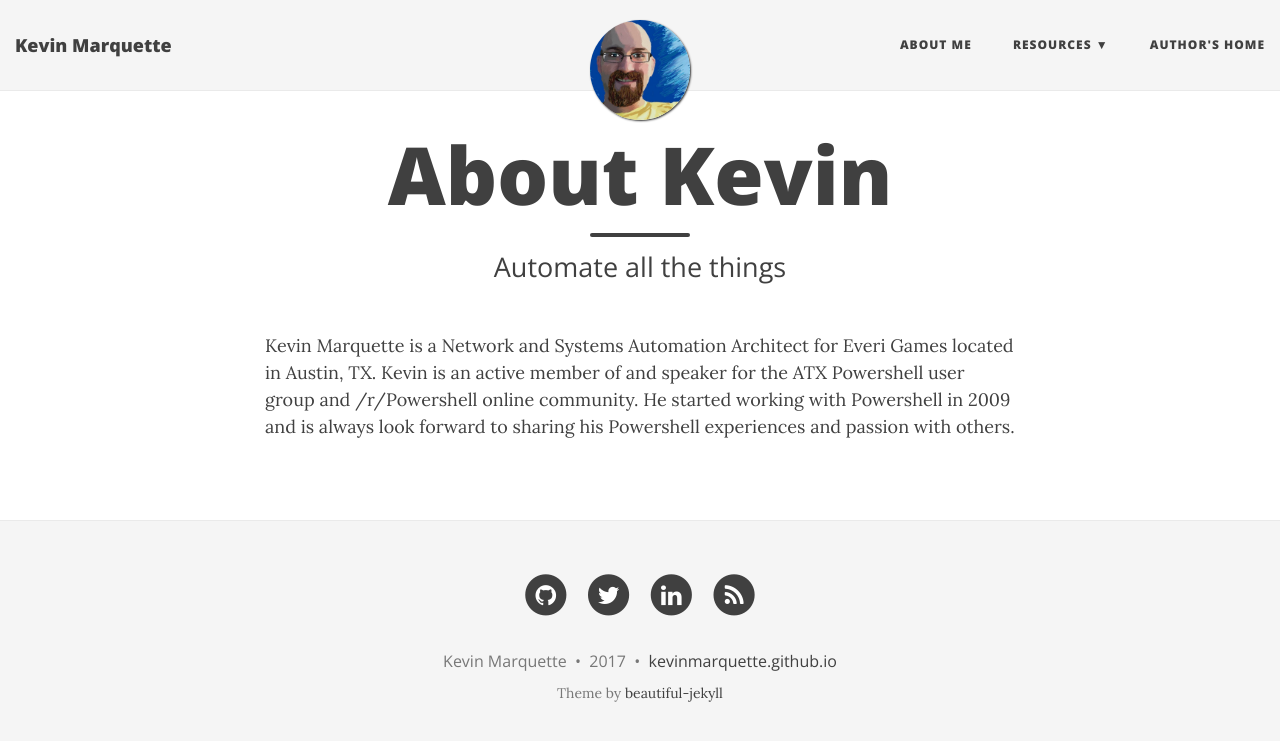
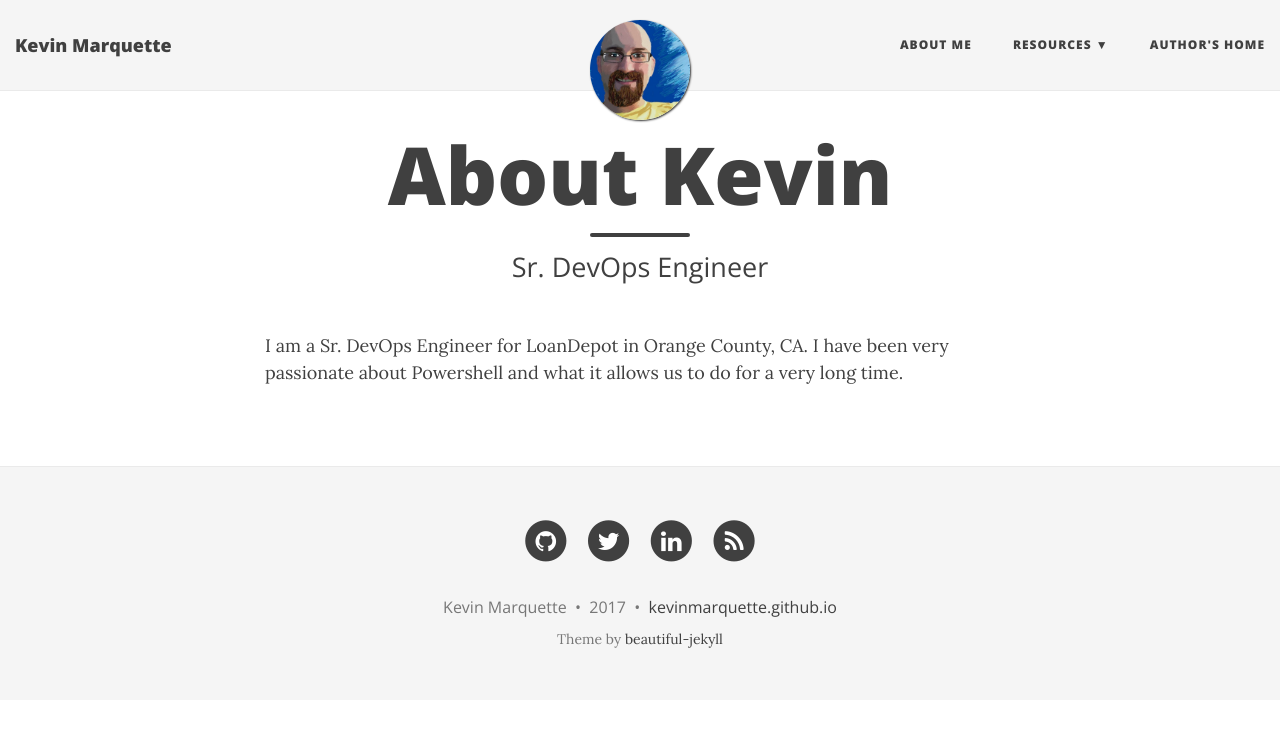
Before and after one commit to KevinMarquette/kevinmarquette.github.io, a Jekyll site: the page built from aboutme.md, in a window 1280 px wide. Shown: the top 741 px of the page. Built offline with Jekyll 4.4.1, drawn with Linux system fonts in a browser that asks for light colours; nearby versions of some CDN libraries.

Commit message:
Updated my about me page

```diff
--- a/aboutme.md
+++ b/aboutme.md
@@ -1,18 +1,18 @@
 ---
 layout: page
 title: About Kevin
-subtitle: Automate all the things
+subtitle: Sr. DevOps Engineer
 ---
 <script type="application/ld+json">
 {
   "@context": "http://schema.org/",
   "@type": "Person",
   "name": "Kevin Marquette",
-  "jobTitle": "Network and Systems Automation Architect",
+  "jobTitle": "Sr. DevOps Engineer",
   "address": {
         "@type": "PostalAddress",
-        "addressLocality": "Austin",
-        "addressRegion": "TX"
+        "addressLocality": "Orange County",
+        "addressRegion": "CA"
       },
   "url": "https://kevinmarquette.github.io",
   "sameAs" : [ "https://twitter.com/KevinMarquette",
@@ -23,4 +23,4 @@ subtitle: Automate all the things
     }
 }
 </script>
-Kevin Marquette is a Network and Systems Automation Architect for Everi Games located in Austin, TX. Kevin is an active member of and speaker for the ATX Powershell user group and /r/Powershell online community. He started working with Powershell in 2009 and is always look forward to sharing his Powershell experiences and passion with others.
+I am a Sr. DevOps Engineer for LoanDepot in Orange County, CA. I have been very passionate about Powershell and what it allows us to do for a very long time.
```
